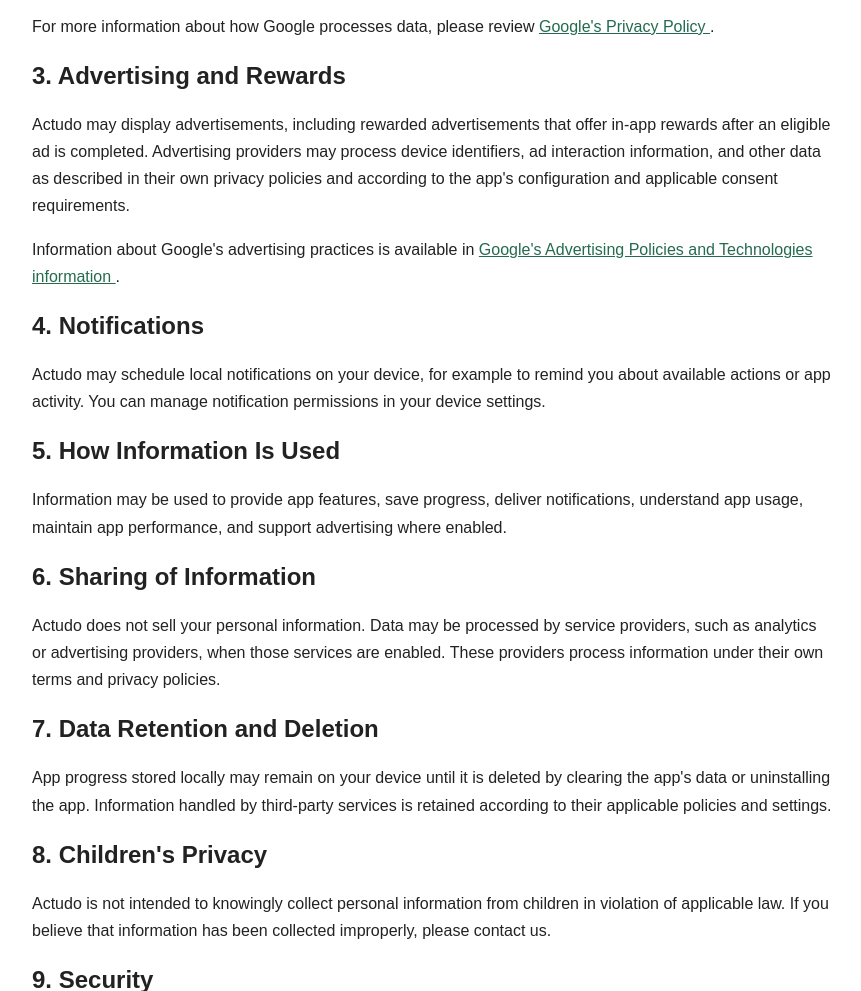
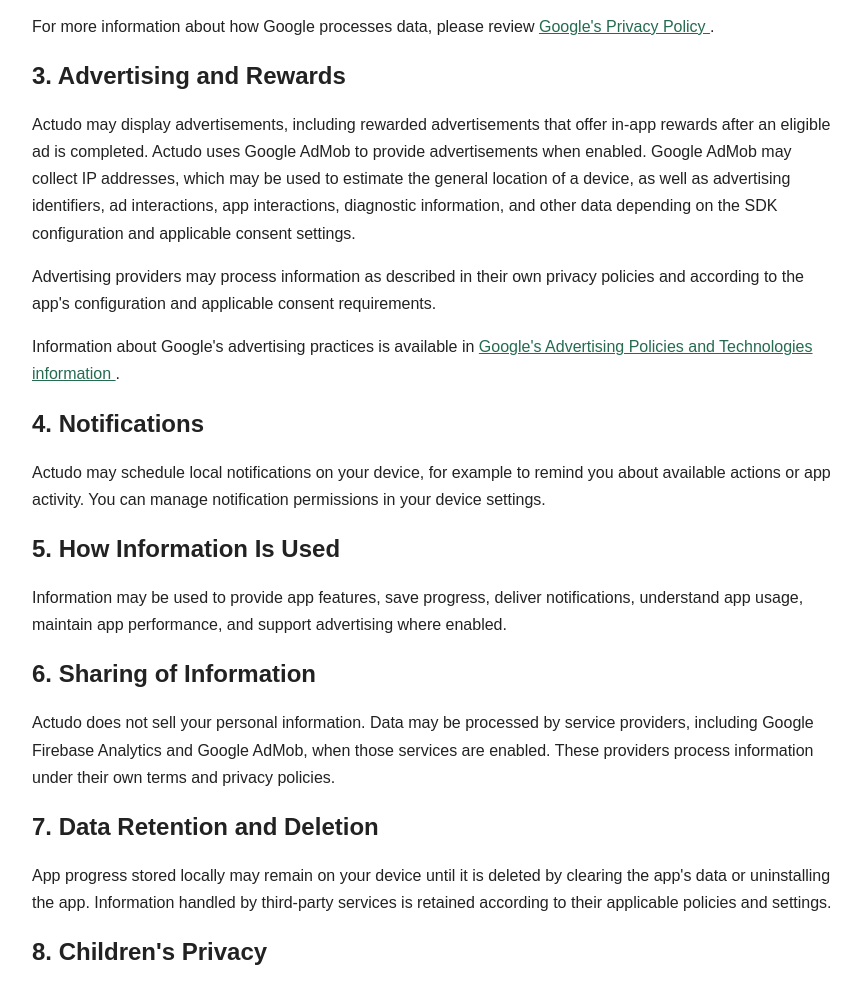
Before and after one commit to StasNes9/actudo-privacy-policy, a plain HTML site: page index.html in a window 1280 px wide. Shown: the part 509-1500 px from the top of the page, without its empty margins (208-1069 px from the left). Drawn offline with Linux system fonts and the light colour scheme.

Commit message:
Update index.html

```diff
--- a/index.html
+++ b/index.html
@@ -1,3 +1,4 @@
+
 <!DOCTYPE html>
 <html lang="en">
 <head>
@@ -56,10 +57,16 @@
   <p>
     Actudo may display advertisements, including rewarded advertisements
     that offer in-app rewards after an eligible ad is completed.
-    Advertising providers may process device identifiers, ad interaction
-    information, and other data as described in their own privacy policies
-    and according to the app's configuration and applicable consent
-    requirements.
+    Actudo uses Google AdMob to provide advertisements when enabled.
+    Google AdMob may collect IP addresses, which may be used to estimate
+    the general location of a device, as well as advertising identifiers,
+    ad interactions, app interactions, diagnostic information, and other
+    data depending on the SDK configuration and applicable consent settings.
+  </p>
+  <p>
+    Advertising providers may process information as described in their
+    own privacy policies and according to the app's configuration and
+    applicable consent requirements.
   </p>
   <p>
     Information about Google's advertising practices is available in
@@ -85,9 +92,9 @@
   <h2>6. Sharing of Information</h2>
   <p>
     Actudo does not sell your personal information. Data may be processed
-    by service providers, such as analytics or advertising providers,
-    when those services are enabled. These providers process information
-    under their own terms and privacy policies.
+    by service providers, including Google Firebase Analytics and Google
+    AdMob, when those services are enabled. These providers process
+    information under their own terms and privacy policies.
   </p>
 
   <h2>7. Data Retention and Deletion</h2>
```
